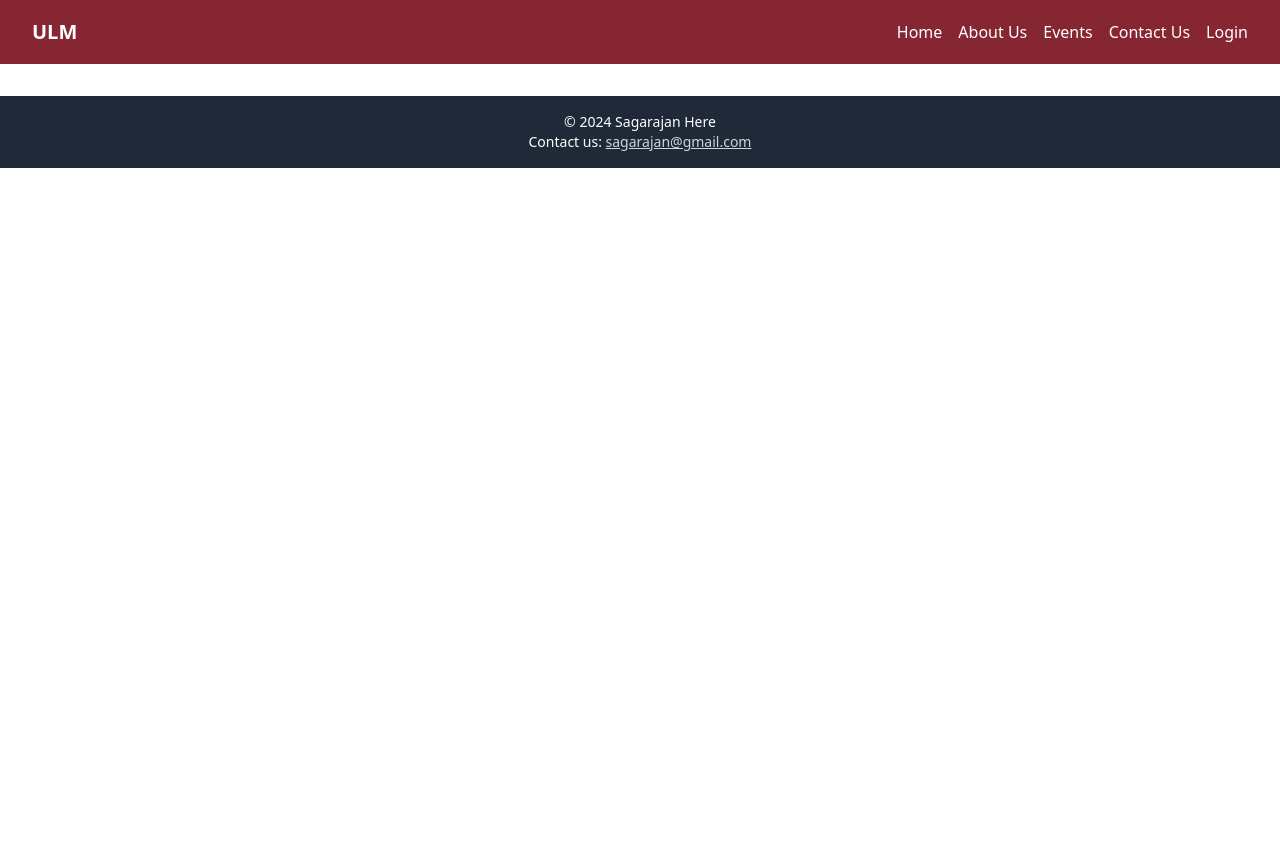
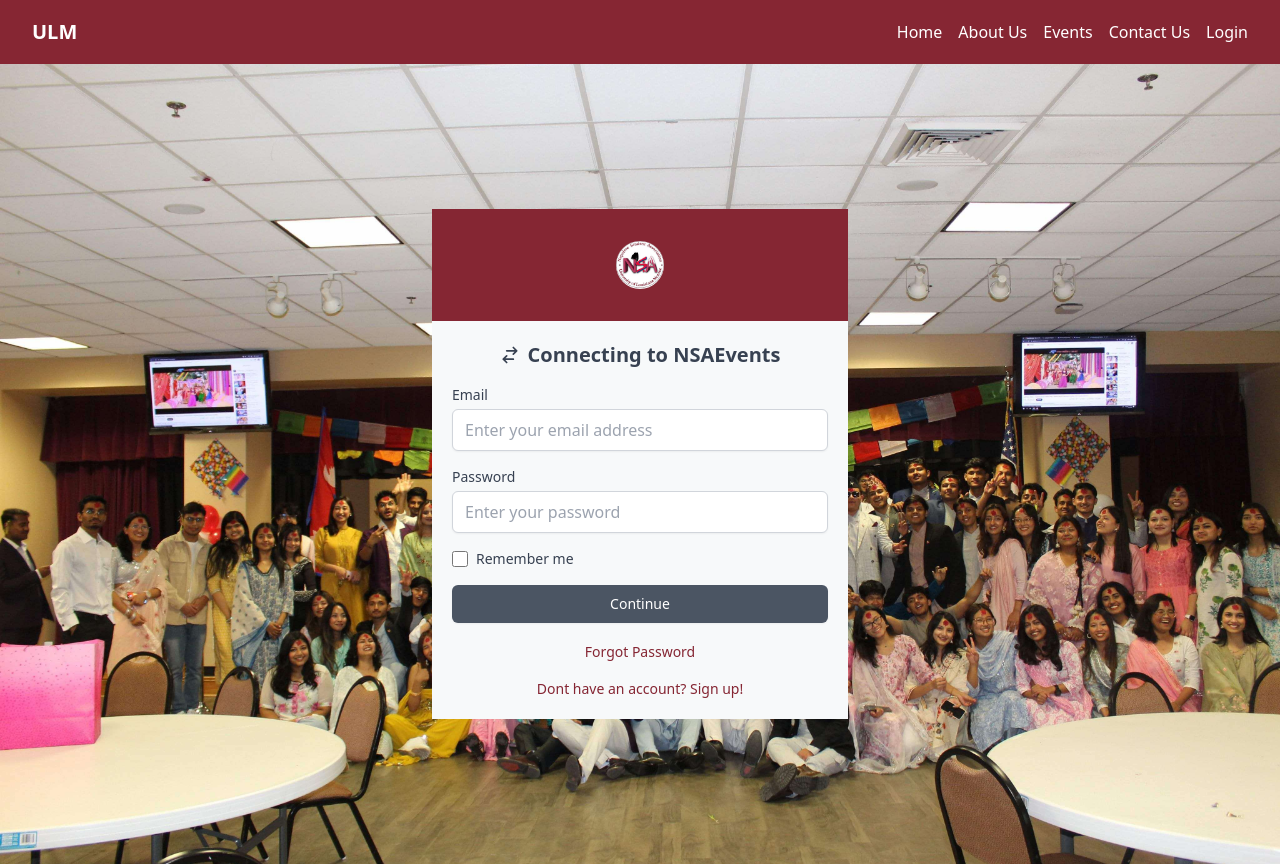
Before and after one commit to sagarkarki903/NSA, a React (Vite) app in the folder client/: page /login in a window 1280 px wide. Shown: the top 866 px of the page. Before the commit the page ends 800 px from the top, so only its background shows below. Built offline with nearby package versions, Linux system fonts and the light colour scheme.

Commit message:
changes applied before switching branch

```diff
--- a/client/src/App.jsx
+++ b/client/src/App.jsx
@@ -1,7 +1,7 @@
 
 
 import React from 'react';
-import { BrowserRouter as Router, Route, Routes } from 'react-router-dom';
+import { BrowserRouter as Router, Route, Routes, Navigate } from 'react-router-dom';
 import Home from './components/Home';
 import About from './components/About';
 import Events from './components/Events';
@@ -16,8 +16,8 @@ const App = () => {
     <Router>
       <Navbar />
       <Routes>
-
-        <Route path="/" element={<Login />} />
+        <Route path="/" element={<Navigate to="/login" />} />
+        <Route path="/login" element={<Login />} />
         <Route path="/about" element={<About />} />
         <Route path="/events" element={<Events />} />
         <Route path="/contact" element={<Contact />} />
--- a/client/src/components/Login.jsx
+++ b/client/src/components/Login.jsx
@@ -1,13 +1,17 @@
-import React, { useState } from 'react';
+import React, { useState, useEffect } from 'react';
 import nsaLogo from '../assets/nsaLogo.png';
 import backgroundImage from '../assets/nsagroup.jpg';
 import { Link } from 'react-router-dom'; // Ensure this import is here
+
 
 
 const Login = () => {
     const [email, setEmail] = useState('');
     const [password, setPassword] = useState('');
     const [rememberMe, setRememberMe] = useState(false);
+
+
+
 
     const handleSubmit = (e) => {
         e.preventDefault();
--- a/client/src/components/Navbar.jsx
+++ b/client/src/components/Navbar.jsx
@@ -16,7 +16,7 @@ const Navbar = () => {
             <Link to="/about" className="hover:text-gray-300">About Us</Link>
             <Link to="/events" className="hover:text-gray-300">Events</Link>
             <Link to="/contact" className="hover:text-gray-300">Contact Us</Link>
-            <Link to="/" className="hover:text-gray-300">Login</Link>
+            <Link to="/login" className="hover:text-gray-300">Login</Link>
           </div>
           <div className="md:hidden">
             <button
--- a/client/src/components/SignUp.jsx
+++ b/client/src/components/SignUp.jsx
@@ -27,7 +27,8 @@ const SignUp = () => {
         try {
             const response = await axios.post('http://localhost:8080/dblistAdd', formData);
             console.log('Account Created Successfully: ', response.data);
-            navigate('/login');
+           // Navigate to /login with a success query parameter
+        //    navigate('/login?signup=success');
         }catch(error){
             // If the server returns a 400 error, display the error message
             if (error.response && error.response.status === 400) {
```
